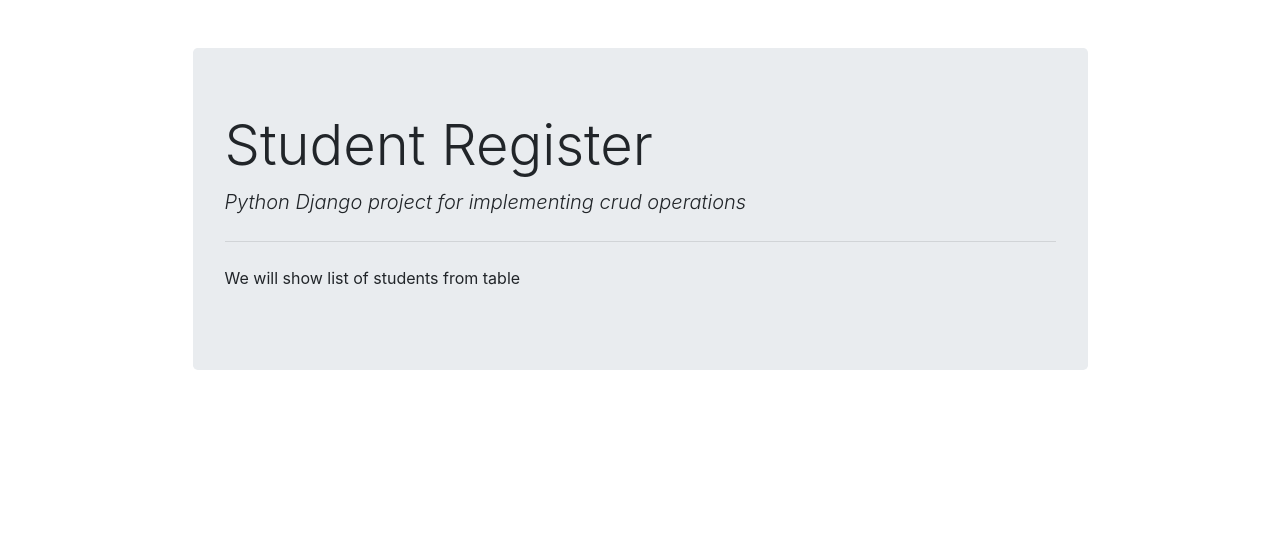
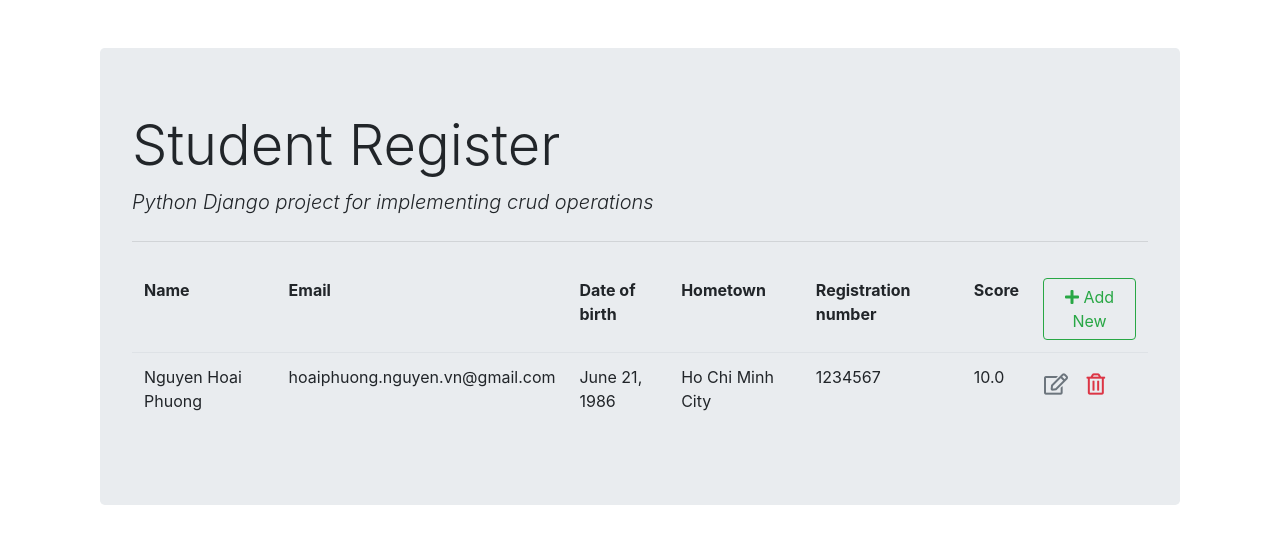
Before and after one commit to bluesky2106/student_project, a Django app: page /student/list/ in a window 1280 px wide. Shown: the top 544 px of the page. Run offline with Django 3.2, Linux system fonts and the light colour scheme; data comes from the database, SQL or seed files in the repository; both versions use the stored data as it was after the commit.

Commit message:
complete crud operations

```diff
--- a/student_project/settings.py
+++ b/student_project/settings.py
@@ -37,8 +37,11 @@
     'django.contrib.sessions',
     'django.contrib.messages',
     'django.contrib.staticfiles',
-    'student_register'
+    'student_register',
+    'crispy_forms'
 ]
+
+CRISPY_TEMPLATE_PACK = 'bootstrap4'
 
 MIDDLEWARE = [
     'django.middleware.security.SecurityMiddleware',
--- a/student_register/templates/student_register/base.html
+++ b/student_register/templates/student_register/base.html
@@ -13,7 +13,7 @@
 
   <body>
     <div class="container">
-      <div class="col-md-10 offset-md-1 mt-5">
+      <div class="col-md-12 mt-5">
         <div class="jumbotron">
           <h1 class="display-4">Student Register</h1>
           <p class="lead font-italic">Python Django project for implementing crud operations</p>
--- a/student_register/templates/student_register/student_list.html
+++ b/student_register/templates/student_register/student_list.html
@@ -1,5 +1,44 @@
 {% extends "student_register/base.html" %}
 
 {% block content %}
-<p>We will show list of students from table</p>
+<table class="table table-borderless">
+  <thead class="border-bottom font-weight-bold">
+    <tr>
+      <td>Name</td>
+      <td>Email</td>
+      <td>Date of birth</td>
+      <td>Hometown</td>
+      <td>Registration number</td>
+      <td>Score</td>
+      <td>
+        <a href="{% url 'student_insert' %}" class="btn btn-outline-success">
+          <i class="fas fa-plus"></i> Add New
+        </a>
+      </td>
+    </tr>
+  </thead>
+  <tbody>
+    {% for student in student_list %}
+      <tr>
+        <td>{{student.name}}</td>
+        <td>{{student.email}}</td>
+        <td>{{student.date_of_birth}}</td>
+        <td>{{student.hometown}}</td>
+        <td>{{student.registration_number}}</td>
+        <td>{{student.score}}</td>
+        <td>
+          <a href="{% url 'student_update' student.id %}" class="btn text-secondary px-0">
+            <i class="far fa-edit fa-lg"></i>
+          </a>
+          <form action="{% url 'student_delete' student.id %}" method="post" class="d-inline">
+            {% csrf_token %}
+            <button type="submit" class="btn">
+              <i class="far fa-trash-alt fa-lg text-danger float-right"></i>
+            </button>
+          </form>
+        </td>
+      </tr>
+    {% endfor %}
+  </tbody>
+</table>
 {% endblock content %}
--- a/student_register/urls.py
+++ b/student_register/urls.py
@@ -2,6 +2,8 @@
 from . import views
 
 urlpatterns = [
-  path('', views.student_form),
-  path('list/', views.student_list),
+  path('', views.student_form,name='student_insert'), # get and post req. for insert operation
+  path('<int:id>/', views.student_form,name='student_update'), # get and post req. for update operation
+  path('delete/<int:id>/',views.student_delete,name='student_delete'),
+  path('list/',views.student_list,name='student_list') # get req. to retrieve and display all records
 ]
--- a/student_register/views.py
+++ b/student_register/views.py
@@ -1,12 +1,32 @@
-from django.shortcuts import render
+from django.shortcuts import render, redirect
+from .forms import StudentForm
+from .models import Student
 
 # Create your views here.
 
 def student_list(request):
-  return render(request, "student_register/student_list.html")
+  context = {'student_list': Student.objects.all()}
+  return render(request, "student_register/student_list.html", context)
 
-def student_form(request):
-  return render(request, "student_register/student_form.html")
+def student_form(request, id=0):
+  if request.method == "GET":
+    if id == 0:
+      form = StudentForm()
+    else:
+      student = Student.objects.get(pk=id)
+      form = StudentForm(instance=student)
+    return render(request, "student_register/student_form.html", {'form': form})
+  else:
+    if id == 0:
+      form = StudentForm(request.POST)
+    else:
+      student = Student.objects.get(pk=id)
+      form = StudentForm(request.POST,instance= student)
+    if form.is_valid():
+      form.save()
+    return redirect('/student/list')
 
-def student_delete(request):
-  return
+def student_delete(request, id):
+  student = Student.objects.get(pk=id)
+  student.delete()
+  return redirect('/student/list')
```
Also changed, not shown: student_register/forms.py (added, +13 -0 lines), student_register/templates/student_register/student_form.html (+35 -1 lines), db.sqlite3.
